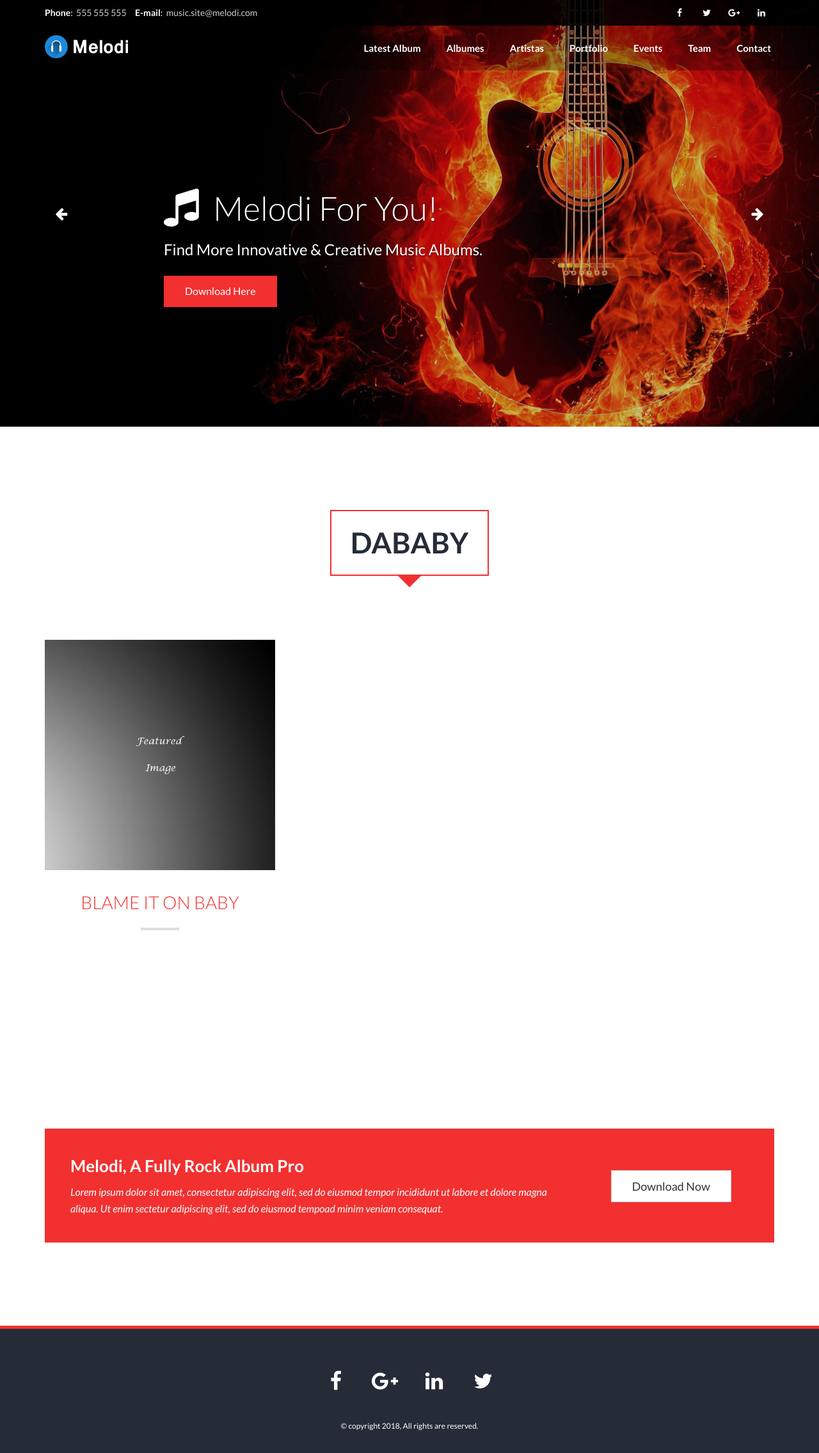
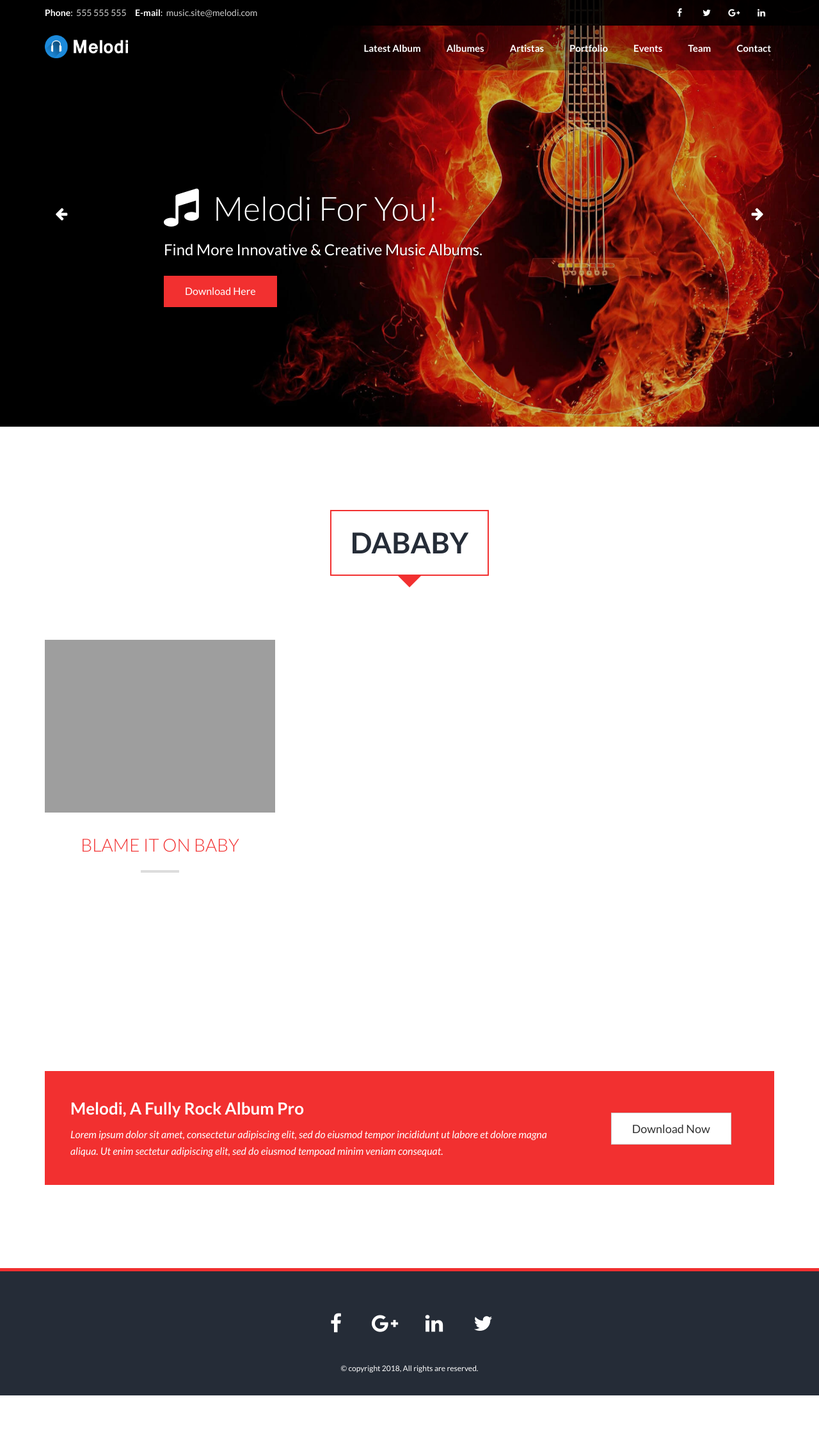
Before and after one commit to mikelgomez/top100, a Django app: page /proyecto/artistas/1 in a window 1280 px wide. Shown: the whole page at 64% size. After the commit the page ends 2181 px from the top, so only its background shows below. Run offline with Django 3.2, Linux system fonts and the light colour scheme; data comes from the database, SQL or seed files in the repository; both versions use the stored data as it was after the commit; some libraries are stand-ins or nearby versions; grey boxes are pictures that could not be loaded.

Commit message:
Imagenes en albumes y artistas

```diff
--- a/top100/templates/albumes.html
+++ b/top100/templates/albumes.html
@@ -20,9 +20,9 @@
 						<div class="featured-item ">
 							<!-- image container -->
 							<div class="figure">
-								<!-- image -->
-								<img class="img-responsive" src="{% static 'img/featured/1.jpg'%}" alt="" />
-								<!-- paragraph -->
+								<!-- imagen -->
+								<img class="img-responsive" src={{a.imagenAlbum}} alt="" width="400" height="400" />
+								<!-- descripcion -->
 								<p>{{a.descripcionAlbum}}</p>
 							</div>
 							<!-- featured information -->
--- a/top100/templates/artistas.html
+++ b/top100/templates/artistas.html
@@ -21,7 +21,7 @@
 							<!-- image container -->
 							<div class="figure">
 								<!-- image -->
-								<img class="img-responsive" src="{% static 'img/featured/1.jpg'%}" alt="" />
+								<img class="img-responsive" src={{a.imagenArtista}} alt="" width="400" height="400" />
 								<!-- paragraph -->
 								<p>{{a.descripcionArtista}}</p>
 							</div>
--- a/top100/templates/detailArtista.html
+++ b/top100/templates/detailArtista.html
@@ -21,7 +21,7 @@
 							<!-- image container -->
 							<div class="figure">
 								<!-- image -->
-								<img class="img-responsive" src="{% static 'img/featured/1.jpg'%}" alt="" />
+								<img class="img-responsive" src={{a.imagenAlbum}} alt="" width="400" height="400" />
 								<!-- paragraph -->
 								<p>{{a.descripcionAlbum}}</p>
 							</div>
```
Also changed, not shown: db.sqlite3.
